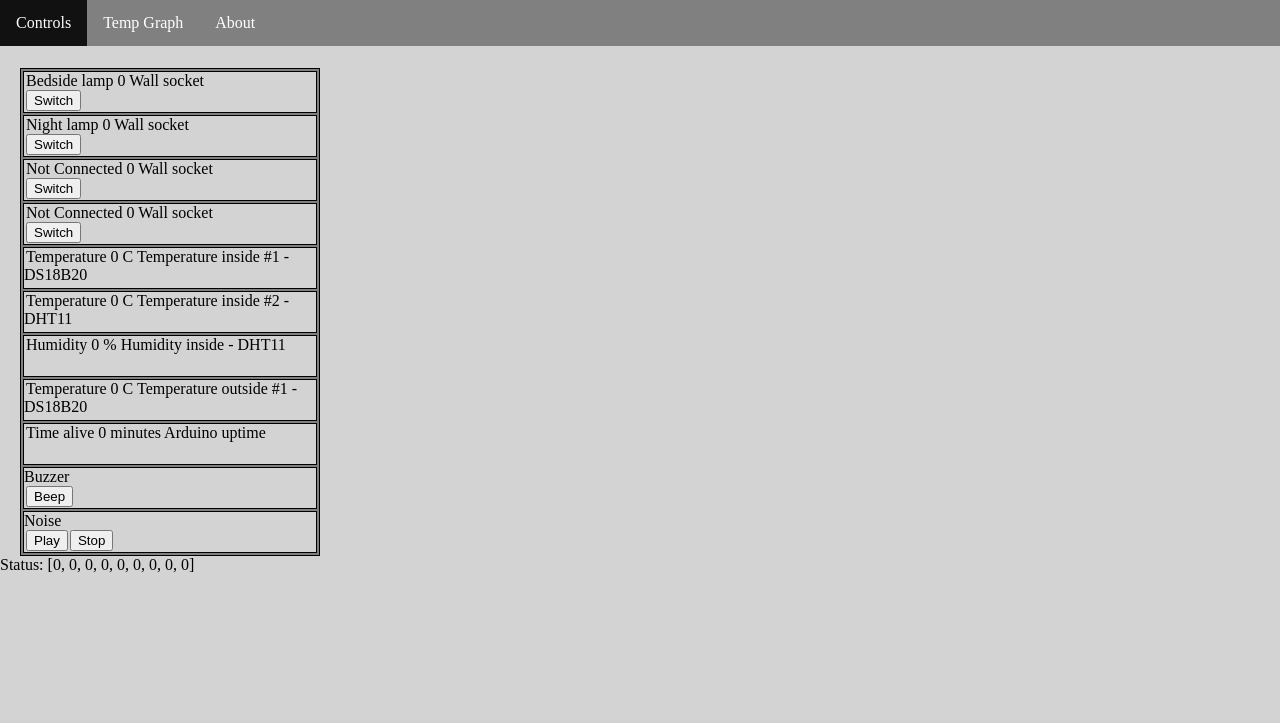
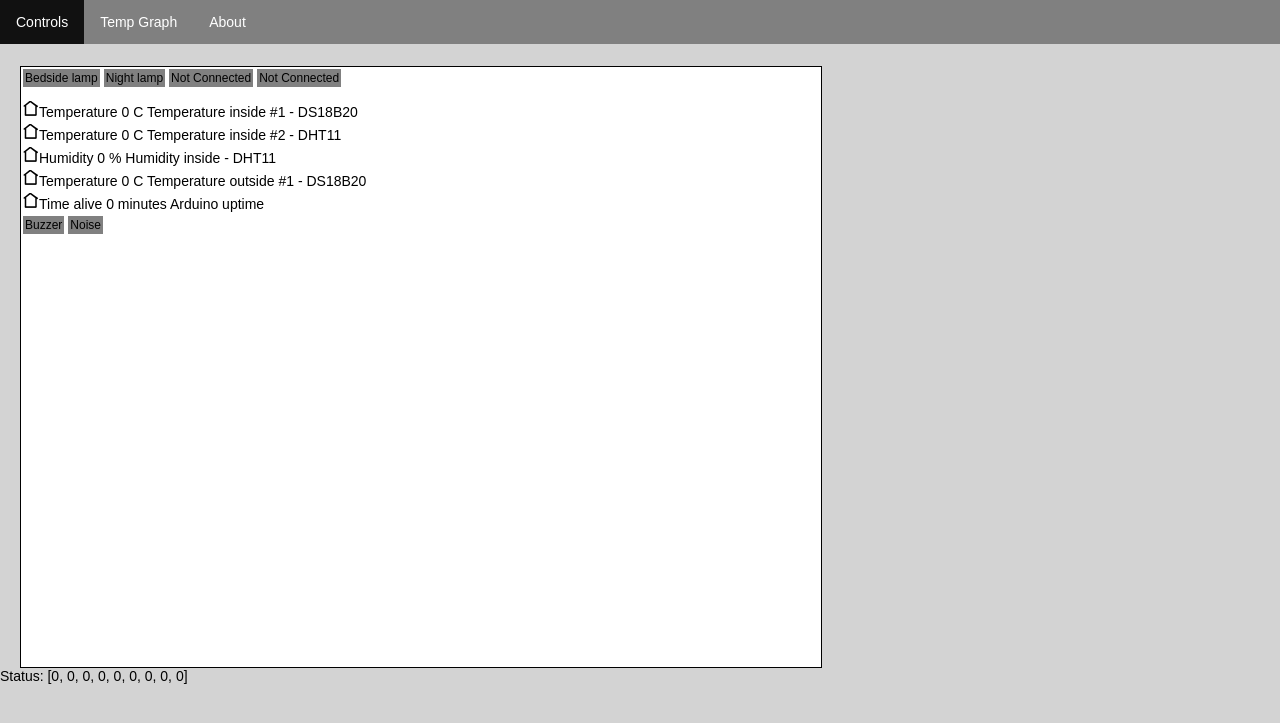
Before and after one commit to Sodalicus/Picard, a Flask app: page / in a window 1280 px wide. Shown: the top 723 px of the page. Run offline with Flask 2, Linux system fonts and the light colour scheme; data comes from the database, SQL or seed files in the repository; both versions use the stored data as it was after the commit.

Commit message:
added icons to web-ui

```diff
--- a/base.py
+++ b/base.py
@@ -61,6 +61,7 @@ def create_db(db_file):
                 name TEXT NOT NULL,
                 unit TEXT,
                 switchable BOOL NOT NULL,
+                outside BOOL NOT NULL,
                 description TEXT
                 );""")
         con.commit()
@@ -77,7 +78,7 @@ def fill_default(db_file):
         cur.execute("DELETE FROM device")
         dev_defs = load_from_csv("devices.csv")
         for dev in dev_defs:
-            cur.execute('INSERT INTO device (name, unit, switchable, description) VALUES(?, ?, ?, ?)', dev)
+            cur.execute('INSERT INTO device (name, unit, switchable, outside, description) VALUES(?, ?, ?, ?, ?)', dev)
         con.commit()
         con.close()
 
--- a/static/style.css
+++ b/static/style.css
@@ -10,7 +10,16 @@ body {
     padding: 0px;
     padding-top: 50px;
     margin: 0px;
+    font-size: 14px;
+    font-family: arial;
+}
 
+
+button {
+    padding: 0px;
+    border: 0px;
+    font-size: 12px;
+    font-family: arial;
 }
 
 
@@ -44,8 +53,9 @@ li a:hover {
 }
 
 #mainbox {
-    background: gray;
-    width: 298px;
+    background: white;
+    width: 800px;
+    height: 600px;
     border: solid 1px black;
     margin-left: 20px;
 }
@@ -57,23 +67,16 @@ li a:hover {
     padding-left: 20px;
 }
 
-div.device_box {
-    background: lightgray;
-    width:292px;
-    height: 40px;
-    border: solid 1px black;
-    margin: 2px 2px;
-    padding: 0px;
-}
 
 button.device_button {
     float: left;
-    margin-left: 2px;
+    margin: 2px;
+    padding: 2px;
+    background: grey;
 }
 
 div.device_info {
     padding: 2px;
-    display: inline;
-    overflow: auto;
+    display: block;
 
 }
--- a/templates/index.html
+++ b/templates/index.html
@@ -7,52 +7,34 @@
         {% for device in devices %}
 
         {% if device['switchable'] == 'true' %}
-        <div class="device_box">
-        <div class="device_info">{{ device['name'] }} {{ device['status'] }} {{ device['description'] }}
         <form action="/switch" method="POST">
         <input type="hidden" name="dev_switch" value="{{ device['id'] }}" />
-        <button class="device_button" type="submit">Switch</button>
+        <button class="device_button" type="submit">{{ device['name'] }}</button>
         </form>
-        </div>
-        </div>
+        {% endif %}
+        {% endfor %}
+        <br>
+        <br>
 
-        {% else %}
-        <div class="device_box">
-        <div class="device_info">{{ device['name'] }} {{ device['status'] }} {{ device['unit'] }} {{ device['description'] }}
-        </div>
+        {% for device in devices %}
+        {% if device['switchable'] == 'false' %}
+        <div class="device_info"><img src="{{ url_for('static', filename='home.png') }}" width=16>{{ device['name'] }} {{ device['status'] }} {{ device['unit'] }} {{ device['description'] }}
         </div>
         {% endif %}
         {% endfor %}
 
 
 
-        <div class="device_box">
-        Buzzer
         <form action="/beep" method="POST">
-        <button class="device_button" type="submit">Beep</button>
+        <button class="device_button" type="submit">Buzzer</button>
         </form>
-        </div>
 
-        <div class="device_box">
-        Noise
         <form action="/playnoise" method="POST">
-        <button class="device_button" type="submit">Play</button>
+        <button class="device_button" type="submit">Noise</button>
         </form>
-        <form action="/stopnoise" method="POST">
-        <button class="device_button" type="submit">Stop</button>
-        </form>
-        </div>
 
 
-<!--    <div class="device_box">
-    Variable ledState: {{ ledState }}
-    </br>
-    {% for message in get_flashed_messages() %}
-        {{ message }}
-    {% endfor %}
-</div> -->
         </div>
-
         {% for message in get_flashed_messages() %}
         {{ message }}</br>
         {% endfor %}
```
Also changed, not shown: devices.csv (+9 -9 lines), data.db, static/home.png (added), static/sun.png (added), static/thermo.png (added).
